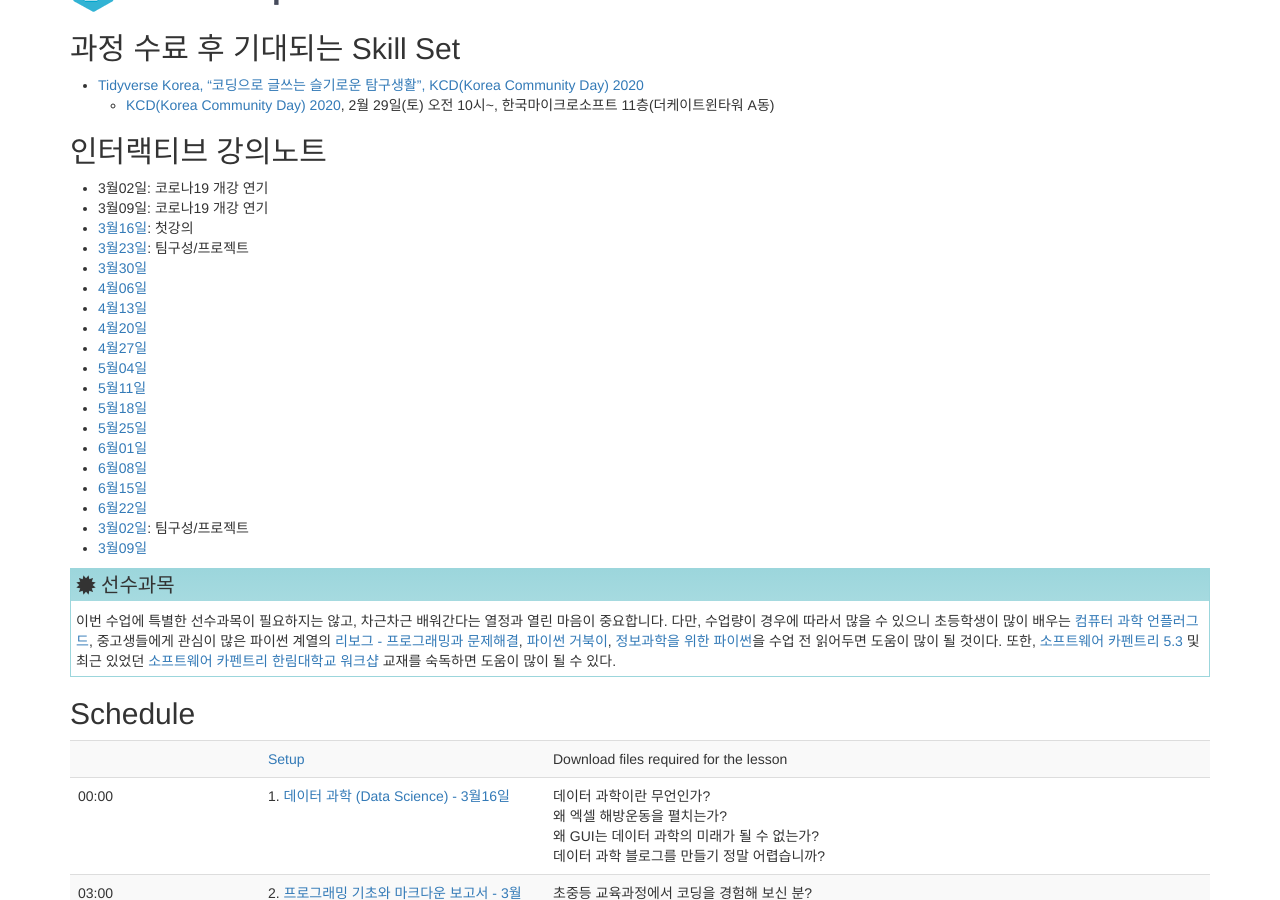
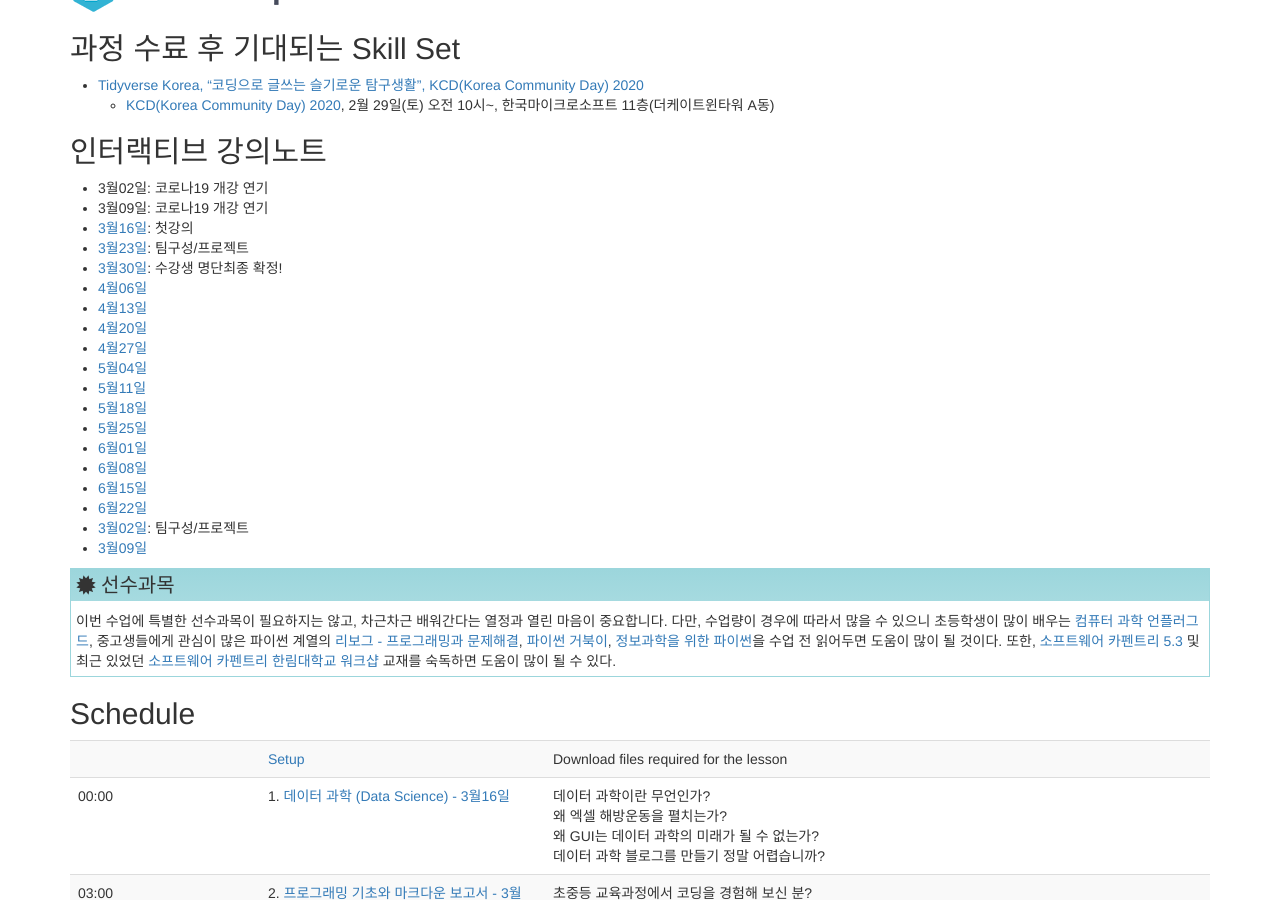
Before and after one commit to statkclee/ds-intro-2020, a Jekyll site: the page built from index.md, in a window 1280 px wide and 900 px high, scrolled down 430 px. Built offline with Jekyll 4.4.1, drawn with Linux system fonts in a browser that asks for light colours.

Commit message:
3/30일 강의노트

```diff
--- a/index.md
+++ b/index.md
@@ -32,7 +32,7 @@ root: .
 - 3월09일: 코로나19 개강 연기
 - [3월16일](https://docs.google.com/document/d/1eqZk1-sBkqzINi9Kd-0Yap1I9GFTwAinCKSOXOe4CxM): 첫강의
 - [3월23일](https://docs.google.com/document/d/1IbfdFfWaXVf3upWVLddphcERNlP7A_jIIwtzrRtKBK4/edit?usp=sharing): 팀구성/프로젝트
-- [3월30일]()
+- [3월30일](https://hackmd.io/h_ziyY9-Q_WTvheQjUzM9w): 수강생 명단최종 확정!
 - [4월06일]()
 - [4월13일]()
 - [4월20일]()
```
